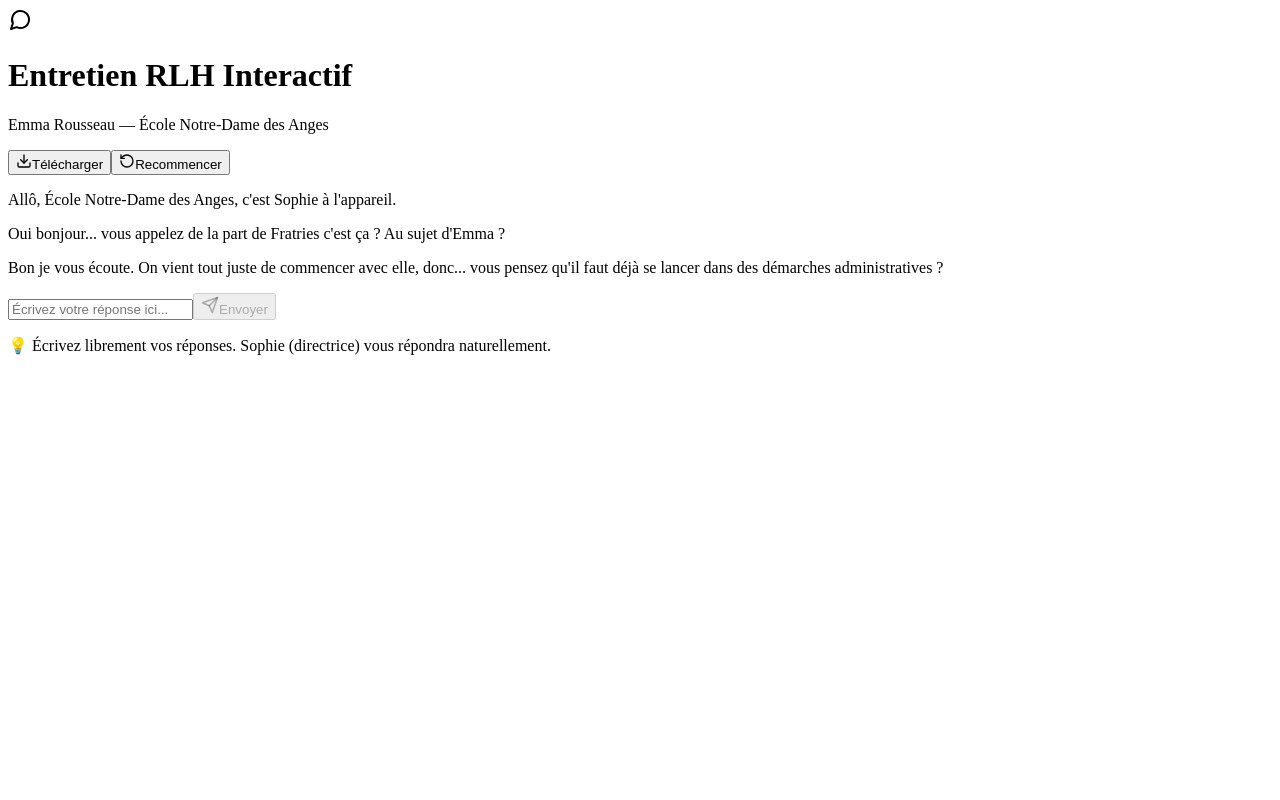
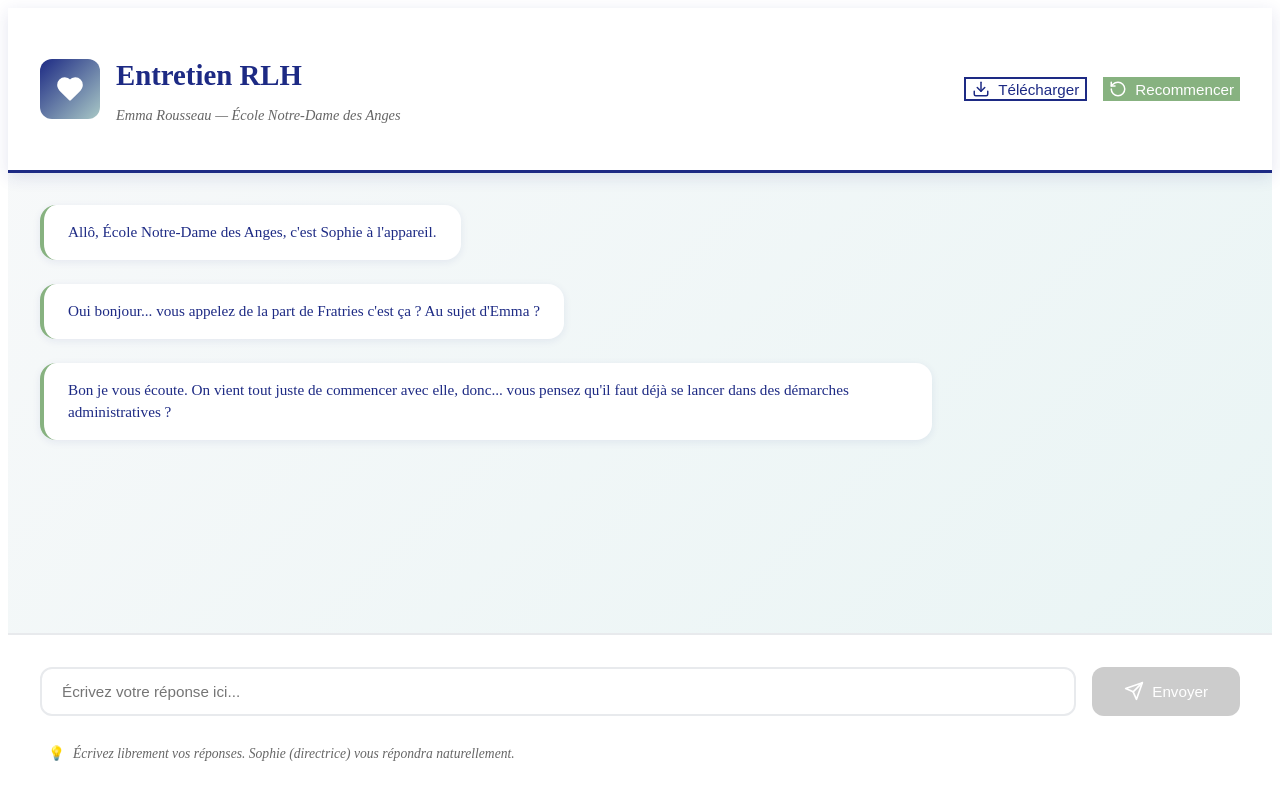
Before and after one commit to jalenquesconseil/chatbot, a Next.js app: page / in a window 1280 px wide. Shown: the top 800 px of the page. Built offline with nearby package versions, Linux system fonts and the light colour scheme.

Commit message:
Update index.js

```diff
--- a/pages/index.js
+++ b/pages/index.js
@@ -1,6 +1,6 @@
 import React, { useState, useRef, useEffect } from 'react';
 import Head from 'next/head';
-import { MessageCircle, Send, RotateCcw, Download } from 'lucide-react';
+import { MessageCircle, Send, RotateCcw, Download, Heart } from 'lucide-react';
 
 export default function ChatbotPage() {
   const [messages, setMessages] = useState([
@@ -23,7 +23,6 @@ export default function ChatbotPage() {
 
   const [inputValue, setInputValue] = useState('');
   const [isLoading, setIsLoading] = useState(false);
-  const [collectedData, setCollectedData] = useState({});
   const messagesEndRef = useRef(null);
   const inputRef = useRef(null);
 
@@ -40,7 +39,6 @@ export default function ChatbotPage() {
 
     if (!inputValue.trim()) return;
 
-    // Ajouter le message utilisateur
     const userMessage = {
       id: messages.length,
       role: 'user',
@@ -52,7 +50,6 @@ export default function ChatbotPage() {
     setIsLoading(true);
 
     try {
-      // Appeler l'API
       const response = await fetch('/api/chat', {
         method: 'POST',
         headers: { 'Content-Type': 'application/json' },
@@ -70,7 +67,6 @@ export default function ChatbotPage() {
 
       const data = await response.json();
 
-      // Ajouter la réponse de Claude
       const assistantMessage = {
         id: messages.length + 1,
         role: 'assistant',
@@ -78,9 +74,6 @@ export default function ChatbotPage() {
       };
 
       setMessages(prev => [...prev, assistantMessage]);
-
-      // Analyser la réponse pour extraire données RLH (simple parsing)
-      extractRLHData(inputValue, data.message);
     } catch (error) {
       console.error('Error:', error);
       setMessages(prev => [...prev, {
@@ -90,24 +83,6 @@ export default function ChatbotPage() {
       }]);
     } finally {
       setIsLoading(false);
-    }
-  };
-
-  const extractRLHData = (userInput, aiResponse) => {
-    // Extraction simple des données clés mentionnées dans le dialogue
-    const lowerInput = userInput.toLowerCase();
-
-    if (lowerInput.includes('20') || lowerInput.includes('salariés')) {
-      setCollectedData(prev => ({ ...prev, effectif: '~20 salariés' }));
-    }
-    if (lowerInput.includes('handicap') || lowerInput.includes('emma')) {
-      setCollectedData(prev => ({ ...prev, hasHandicap: true }));
-    }
-    if (lowerInput.includes('14') || lowerInput.includes('heures')) {
-      setCollectedData(prev => ({ ...prev, hours: '14h/semaine' }));
-    }
-    if (lowerInput.includes('tuteur') || lowerInput.includes('tutrice')) {
-      setCollectedData(prev => ({ ...prev, hasTutor: true }));
     }
   };
 
@@ -129,17 +104,16 @@ export default function ChatbotPage() {
         content: 'Bon je vous écoute. On vient tout juste de commencer avec elle, donc... vous pensez qu\'il faut déjà se lancer dans des démarches administratives ?'
       }
     ]);
-    setCollectedData({});
     setInputValue('');
     inputRef.current?.focus();
   };
 
   const handleDownloadTranscript = () => {
     const transcript = messages
-      .map(m => `${m.role === 'user' ? 'Consultant' : 'Sophie'}: ${m.content}`)
+      .map(m => `${m.role === 'user' ? 'Vous' : 'Sophie'}: ${m.content}`)
       .join('\n\n');
 
-    const blob = new Blob([transcript], { type: 'text/plain' });
+    const blob = new Blob([transcript], { type: 'text/plain; charset=utf-8' });
     const url = window.URL.createObjectURL(blob);
     const a = document.createElement('a');
     a.href = url;
@@ -152,67 +126,177 @@ export default function ChatbotPage() {
       <Head>
         <title>Entretien RLH Interactif - Fratries</title>
         <meta name="viewport" content="width=device-width, initial-scale=1" />
+        <link rel="preconnect" href="https://fonts.googleapis.com" />
+        <link rel="preconnect" href="https://fonts.gstatic.com" crossOrigin="anonymous" />
       </Head>
 
-      <div className="flex flex-col h-screen bg-gradient-to-br from-blue-50 to-indigo-100">
-        {/* Header */}
-        <div className="bg-white shadow-sm border-b border-gray-200 p-4">
-          <div className="max-w-5xl mx-auto flex items-center justify-between">
-            <div className="flex items-center gap-3">
-              <div className="bg-blue-600 text-white p-2 rounded-lg">
-                <MessageCircle size={24} />
+      <div style={{ display: 'flex', flexDirection: 'column', height: '100vh', background: 'linear-gradient(135deg, #F8F9FA 0%, #E8F4F4 100%)' }}>
+
+        {/* HEADER */}
+        <header style={{
+          background: 'white',
+          borderBottom: '3px solid #1D2A84',
+          padding: '2rem',
+          boxShadow: '0 4px 16px rgba(29, 42, 132, 0.12)'
+        }}>
+          <div style={{ maxWidth: '1200px', margin: '0 auto' }}>
+            <div style={{ display: 'flex', alignItems: 'center', justifyContent: 'space-between', gap: '2rem' }}>
+              {/* Logo & Title */}
+              <div style={{ display: 'flex', alignItems: 'center', gap: '1rem', flex: 1 }}>
+                <div style={{
+                  background: 'linear-gradient(135deg, #1D2A84 0%, #A9C8C6 100%)',
+                  color: 'white',
+                  padding: '1rem',
+                  borderRadius: '12px',
+                  display: 'flex',
+                  alignItems: 'center',
+                  justifyContent: 'center'
+                }}>
+                  <Heart size={28} fill="white" />
                 </div>
                 <div>
-                <h1 className="text-xl font-bold text-gray-800">Entretien RLH Interactif</h1>
-                <p className="text-sm text-gray-500">Emma Rousseau — École Notre-Dame des Anges</p>
+                  <h1 style={{ fontSize: '1.8rem', color: '#1D2A84', marginBottom: '0.25rem' }}>
+                    Entretien RLH
+                  </h1>
+                  <p style={{ fontSize: '0.9rem', color: '#666', fontStyle: 'italic' }}>
+                    Emma Rousseau — École Notre-Dame des Anges
+                  </p>
                 </div>
               </div>
-            <div className="flex gap-2">
+
+              {/* Action buttons */}
+              <div style={{ display: 'flex', gap: '1rem' }}>
                 <button
                   onClick={handleDownloadTranscript}
-                className="flex items-center gap-2 px-4 py-2 bg-gray-100 text-gray-700 rounded-lg hover:bg-gray-200 transition text-sm font-medium"
+                  style={{
+                    background: 'white',
+                    color: '#1D2A84',
+                    border: '2px solid #1D2A84',
+                    display: 'flex',
+                    alignItems: 'center',
+                    gap: '0.5rem',
+                    fontSize: '0.95rem',
+                    fontWeight: 500
+                  }}
+                  onMouseEnter={(e) => {
+                    e.target.style.background = '#1D2A84';
+                    e.target.style.color = 'white';
+                  }}
+                  onMouseLeave={(e) => {
+                    e.target.style.background = 'white';
+                    e.target.style.color = '#1D2A84';
+                  }}
                 >
-                <Download size={16} />
+                  <Download size={18} />
                   Télécharger
                 </button>
                 <button
                   onClick={handleReset}
-                className="flex items-center gap-2 px-4 py-2 bg-blue-600 text-white rounded-lg hover:bg-blue-700 transition text-sm font-medium"
+                  style={{
+                    background: '#87B280',
+                    color: 'white',
+                    display: 'flex',
+                    alignItems: 'center',
+                    gap: '0.5rem',
+                    fontSize: '0.95rem',
+                    fontWeight: 500,
+                    border: 'none'
+                  }}
+                  onMouseEnter={(e) => {
+                    e.target.style.background = '#6fa171';
+                  }}
+                  onMouseLeave={(e) => {
+                    e.target.style.background = '#87B280';
+                  }}
                 >
-                <RotateCcw size={16} />
+                  <RotateCcw size={18} />
                   Recommencer
                 </button>
               </div>
             </div>
           </div>
+        </header>
 
-        {/* Messages */}
-        <div className="flex-1 overflow-y-auto p-4 max-w-5xl mx-auto w-full">
-          <div className="space-y-4">
-            {messages.map((msg) => (
+        {/* MESSAGES AREA */}
+        <div style={{
+          flex: 1,
+          overflowY: 'auto',
+          padding: '2rem',
+          maxWidth: '1200px',
+          margin: '0 auto',
+          width: '100%'
+        }}>
+          <div style={{ display: 'flex', flexDirection: 'column', gap: '1.5rem' }}>
+            {messages.map((msg, idx) => (
               <div
                 key={msg.id}
-                className={`flex ${msg.role === 'assistant' ? 'justify-start' : 'justify-end'}`}
+                style={{
+                  display: 'flex',
+                  justifyContent: msg.role === 'assistant' ? 'flex-start' : 'flex-end',
+                  animation: `slideIn${msg.role === 'assistant' ? 'Left' : 'Right'} 0.3s ease`
+                }}
               >
                 <div
-                  className={`max-w-2xl rounded-lg px-4 py-3 ${
-                    msg.role === 'assistant'
-                      ? 'bg-white text-gray-800 shadow-sm border border-gray-200'
-                      : 'bg-blue-600 text-white shadow-sm'
-                  }`}
+                  style={{
+                    maxWidth: '70%',
+                    padding: '1rem 1.5rem',
+                    borderRadius: '16px',
+                    lineHeight: 1.5,
+                    fontSize: '0.95rem',
+                    ...(msg.role === 'assistant'
+                      ? {
+                          background: 'white',
+                          color: '#1D2A84',
+                          boxShadow: '0 2px 8px rgba(29, 42, 132, 0.08)',
+                          borderLeft: '4px solid #87B280'
+                        }
+                      : {
+                          background: 'linear-gradient(135deg, #1D2A84 0%, #2D3A94 100%)',
+                          color: 'white',
+                          boxShadow: '0 2px 8px rgba(29, 42, 132, 0.2)'
+                        }
+                    )
+                  }}
                 >
-                  <p className="text-sm md:text-base leading-relaxed">{msg.content}</p>
+                  {msg.content}
                 </div>
               </div>
             ))}
             {isLoading && (
-              <div className="flex justify-start">
-                <div className="bg-white text-gray-800 shadow-sm border border-gray-200 rounded-lg px-4 py-3">
-                  <div className="flex gap-2 items-center">
-                    <div className="w-2 h-2 bg-gray-400 rounded-full animate-bounce"></div>
-                    <div className="w-2 h-2 bg-gray-400 rounded-full animate-bounce" style={{ animationDelay: '0.1s' }}></div>
-                    <div className="w-2 h-2 bg-gray-400 rounded-full animate-bounce" style={{ animationDelay: '0.2s' }}></div>
-                  </div>
+              <div style={{ display: 'flex', justifyContent: 'flex-start' }}>
+                <div style={{
+                  background: 'white',
+                  padding: '1rem 1.5rem',
+                  borderRadius: '16px',
+                  display: 'flex',
+                  gap: '0.5rem',
+                  alignItems: 'center',
+                  boxShadow: '0 2px 8px rgba(29, 42, 132, 0.08)',
+                  borderLeft: '4px solid #F6BA75'
+                }}>
+                  <span style={{
+                    width: '8px',
+                    height: '8px',
+                    borderRadius: '50%',
+                    background: '#F6BA75',
+                    animation: 'pulse 1.5s infinite'
+                  }} />
+                  <span style={{
+                    width: '8px',
+                    height: '8px',
+                    borderRadius: '50%',
+                    background: '#F6BA75',
+                    animation: 'pulse 1.5s infinite',
+                    animationDelay: '0.2s'
+                  }} />
+                  <span style={{
+                    width: '8px',
+                    height: '8px',
+                    borderRadius: '50%',
+                    background: '#F6BA75',
+                    animation: 'pulse 1.5s infinite',
+                    animationDelay: '0.4s'
+                  }} />
                 </div>
               </div>
             )}
@@ -220,9 +304,17 @@ export default function ChatbotPage() {
           </div>
         </div>
 
-        {/* Input */}
-        <div className="border-t border-gray-200 bg-white p-4 max-w-5xl mx-auto w-full">
-          <form onSubmit={handleSendMessage} className="flex gap-2">
+        {/* INPUT AREA */}
+        <div style={{
+          background: 'white',
+          borderTop: '2px solid #E8EAED',
+          padding: '2rem',
+          maxWidth: '1200px',
+          margin: '0 auto',
+          width: '100%'
+        }}>
+          <form onSubmit={handleSendMessage} style={{ display: 'flex', flexDirection: 'column', gap: '1rem' }}>
+            <div style={{ display: 'flex', gap: '1rem' }}>
               <input
                 ref={inputRef}
                 type="text"
@@ -230,20 +322,105 @@ export default function ChatbotPage() {
                 onChange={(e) => setInputValue(e.target.value)}
                 placeholder="Écrivez votre réponse ici..."
                 disabled={isLoading}
-              className="flex-1 px-4 py-3 border border-gray-300 rounded-lg focus:outline-none focus:border-blue-600 focus:ring-1 focus:ring-blue-600 disabled:bg-gray-100"
+                style={{
+                  flex: 1,
+                  padding: '0.875rem 1.25rem',
+                  border: '2px solid #E8EAED',
+                  borderRadius: '12px',
+                  fontSize: '0.95rem',
+                  fontFamily: "'Barlow Condensed', sans-serif",
+                  transition: 'all 0.3s ease',
+                  background: isLoading ? '#F8F9FA' : 'white'
+                }}
+                onFocus={(e) => {
+                  if (!isLoading) {
+                    e.target.style.borderColor = '#1D2A84';
+                    e.target.style.boxShadow = '0 0 0 3px rgba(29, 42, 132, 0.1)';
+                  }
+                }}
+                onBlur={(e) => {
+                  e.target.style.borderColor = '#E8EAED';
+                  e.target.style.boxShadow = 'none';
+                }}
               />
               <button
                 type="submit"
                 disabled={isLoading || !inputValue.trim()}
-              className="flex items-center gap-2 px-4 py-3 bg-blue-600 text-white rounded-lg hover:bg-blue-700 disabled:bg-gray-400 transition font-medium"
+                style={{
+                  background: isLoading || !inputValue.trim() ? '#CCC' : '#1D2A84',
+                  color: 'white',
+                  border: 'none',
+                  padding: '0.875rem 2rem',
+                  borderRadius: '12px',
+                  fontSize: '0.95rem',
+                  fontWeight: 500,
+                  display: 'flex',
+                  alignItems: 'center',
+                  gap: '0.5rem',
+                  cursor: isLoading || !inputValue.trim() ? 'not-allowed' : 'pointer',
+                  transition: 'background 0.3s ease'
+                }}
+                onMouseEnter={(e) => {
+                  if (!isLoading && inputValue.trim()) {
+                    e.target.style.background = '#0F1A5C';
+                  }
+                }}
+                onMouseLeave={(e) => {
+                  if (!isLoading && inputValue.trim()) {
+                    e.target.style.background = '#1D2A84';
+                  }
+                }}
               >
-              <Send size={18} />
-              <span className="hidden sm:inline">Envoyer</span>
+                <Send size={20} />
+                <span>Envoyer</span>
               </button>
+            </div>
+            <p style={{
+              fontSize: '0.85rem',
+              color: '#666',
+              marginLeft: '0.5rem',
+              display: 'flex',
+              alignItems: 'center',
+              gap: '0.5rem'
+            }}>
+              💡 <em>Écrivez librement vos réponses. Sophie (directrice) vous répondra naturellement.</em>
+            </p>
           </form>
-          <p className="text-xs text-gray-500 mt-2">💡 Écrivez librement vos réponses. Sophie (directrice) vous répondra naturellement.</p>
         </div>
       </div>
+
+      <style jsx>{`
+        @keyframes slideInLeft {
+          from {
+            opacity: 0;
+            transform: translateX(-20px);
+          }
+          to {
+            opacity: 1;
+            transform: translateX(0);
+          }
+        }
+
+        @keyframes slideInRight {
+          from {
+            opacity: 0;
+            transform: translateX(20px);
+          }
+          to {
+            opacity: 1;
+            transform: translateX(0);
+          }
+        }
+
+        @keyframes pulse {
+          0%, 100% {
+            opacity: 1;
+          }
+          50% {
+            opacity: 0.7;
+          }
+        }
+      `}</style>
     </>
   );
 }
```
Lines whose indentation alone changed are shown as unchanged.
